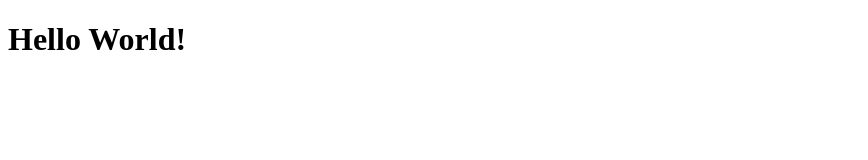
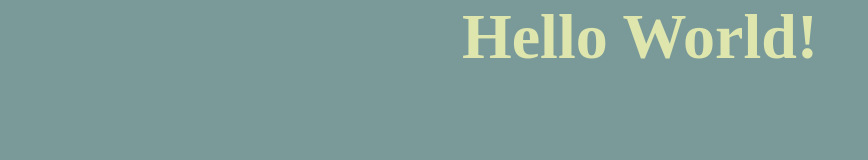
Before and after one commit to JaredHalesWeb/Git-GithubWorkflow, a plain HTML site: page index.html in a window 1280 px wide. Shown: the whole page, without its empty margins (0-868 px from the left). Drawn offline with Linux system fonts and the light colour scheme.

Commit message:
connected index.html to style.css and changed font size and color of h1

```diff
--- a/index.html
+++ b/index.html
@@ -4,9 +4,10 @@
     <meta charset="UTF-8">
     <meta name="viewport" content="width=device-width, initial-scale=1.0">
     <title>Index</title>
-    <h1>Hello World!</h1>
+    <link rel="stylesheet" href="style.css">
+
 </head>
 <body>
-
+    <h1>Hello World!</h1>
 </body>
 </html>
--- a/style.css
+++ b/style.css
@@ -6,7 +6,7 @@ body {
     background-color: rgb(122, 154, 154);
 }
 h1 {
-    color:lightblue;
-    font-size: 24px;
+    color:rgb(223, 230, 173);
+    font-size: 64px;
     text-align: center;
 }
```
